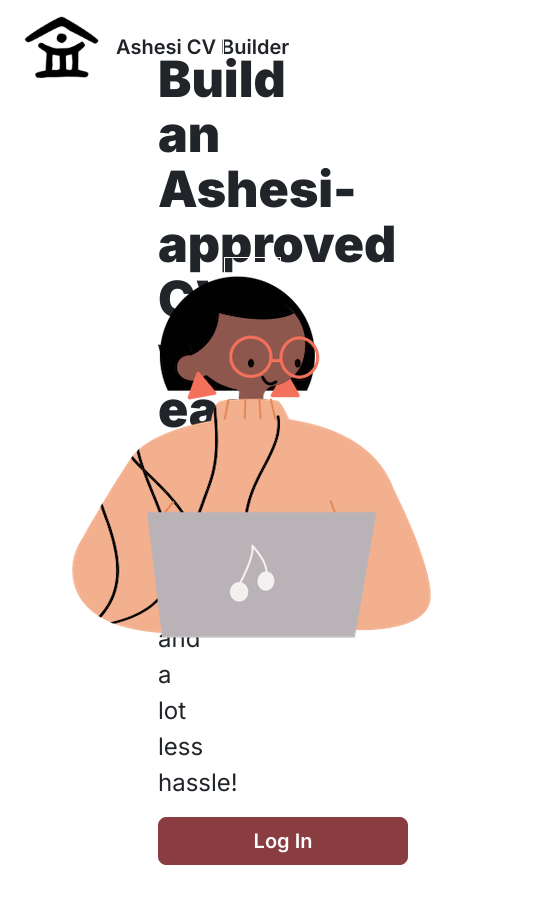
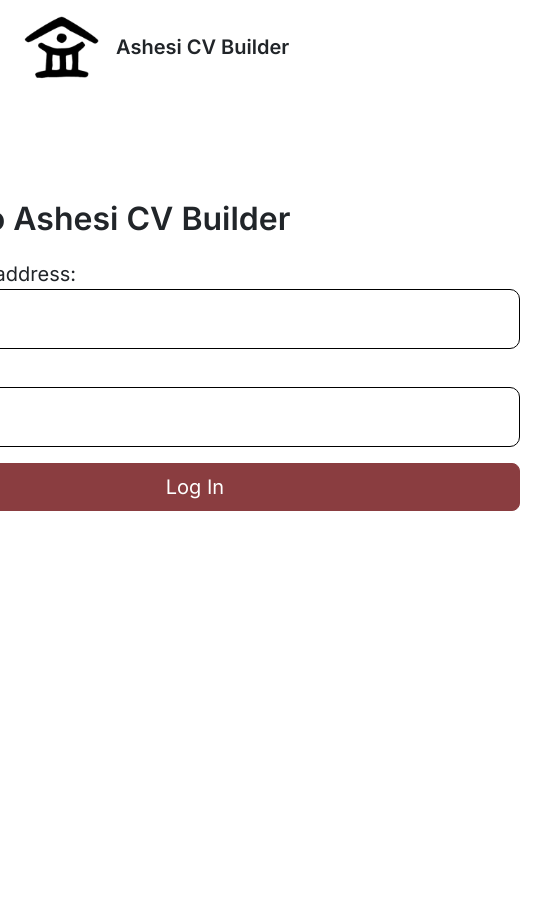
Before and after one commit to chinweibegbu/ashesi-cv-builder, a React (Create React App) app: page / in a window 390 px wide. Shown: the top 904 px of the page, 551 px wide, since content can reach past the window. After the commit the page ends 844 px from the top, so only its background shows below. Built offline with nearby package versions, Linux system fonts and the light colour scheme.

Commit message:
Added non-responsive sign in page

```diff
--- a/src/components/App.js
+++ b/src/components/App.js
@@ -1,10 +1,12 @@
 import '../styles/App.css';
 import LandingPage from './LandingPage';
+import SignIn from './SignIn';
 
 function App() {
   return (
     <div className='App container-fluid no-gutters'>
-      <LandingPage/>
+      {/* <LandingPage/> */}
+      <SignIn/>
     </div>
   );
 }
--- a/src/components/SignIn.js
+++ b/src/components/SignIn.js
@@ -0,0 +1,45 @@
+import React, { useState } from "react";
+import '../styles/SignIn.css';
+import TitleBar from "./TitleBar";
+
+function SignIn() {
+    const [emailAddress, setEmailAddress] = useState("");
+    const [password, setPassword] = useState("");
+
+    const handleSubmit = (event) => {
+        event.preventDefault();
+        alert("Hello, there");
+    }
+
+    const handleEmailAddressChange = (event) => {
+        setEmailAddress(event.target.value);
+    }
+
+    const handlePasswordChange = (event) => {
+        setPassword(event.target.value);
+    }
+
+    return (
+        <>
+            <TitleBar location="landing-page" />
+            <div className="row-flex d-flex m-5 p-5 align-items-center justify-content-center bordered h-50">
+                <form className="sign-in-form bordered" onSubmit={handleSubmit}>
+
+                    <p className="form-title">Sign into Ashesi CV Builder</p>
+                    <div class="form-group d-flex flex-column mb-2">
+                        <label htmlFor="login-email-address">Ashesi email address:</label>
+                        <input type="text" id="login-email-address" value={emailAddress} onChange={handleEmailAddressChange}></input>
+                    </div>
+                    <div class="form-group d-flex flex-column">
+                        <label>Password:</label>
+                        <input type="password" id="login-password" value={password} onChange={handlePasswordChange}></input>
+                    </div>
+                    <input className="button btn btn-lg mt-3" type="submit" value={"Log In"}/>
+                </form>
+            </div>
+        </>
+    );
+}
+
+
+export default SignIn;
--- a/src/styles/App.css
+++ b/src/styles/App.css
@@ -13,7 +13,10 @@
 }
 
 .button:hover {
-    border: solid 1px #8A3D40;
+    /* border: solid 1px #8A3D40;
     background-color: transparent;
-    color: #8A3D40;
+    color: #8A3D40; */
+    border: solid 1px #aa4d50;
+    background-color: #aa4d50;
+    color: #FFFFFF;
 }
--- /dev/null
+++ b/src/styles/SignIn.css
@@ -0,0 +1,25 @@
+.sign-in-form {
+    display: flex;
+    flex-direction: column;
+    padding: 30px;
+}
+
+.sign-in-form>.form-title {
+    font-size: 32px;
+    font-weight: 600;
+}
+
+.sign-in-form label {
+    font-size: 20px;
+}
+
+.sign-in-form input[type=text],
+.sign-in-form input[type=password] {
+    width: 650px;
+    height: 60px;
+    border: solid 1px black;
+    border-radius: 10px;
+    padding: 5px 10px;
+
+    font-size: 20px;
+}
```
